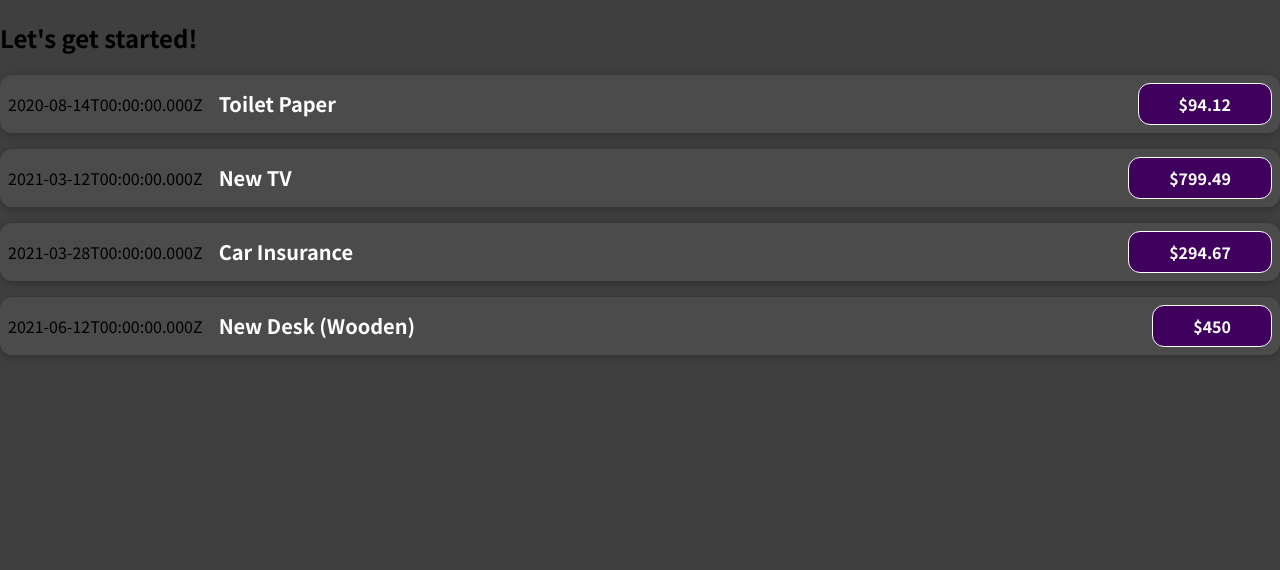
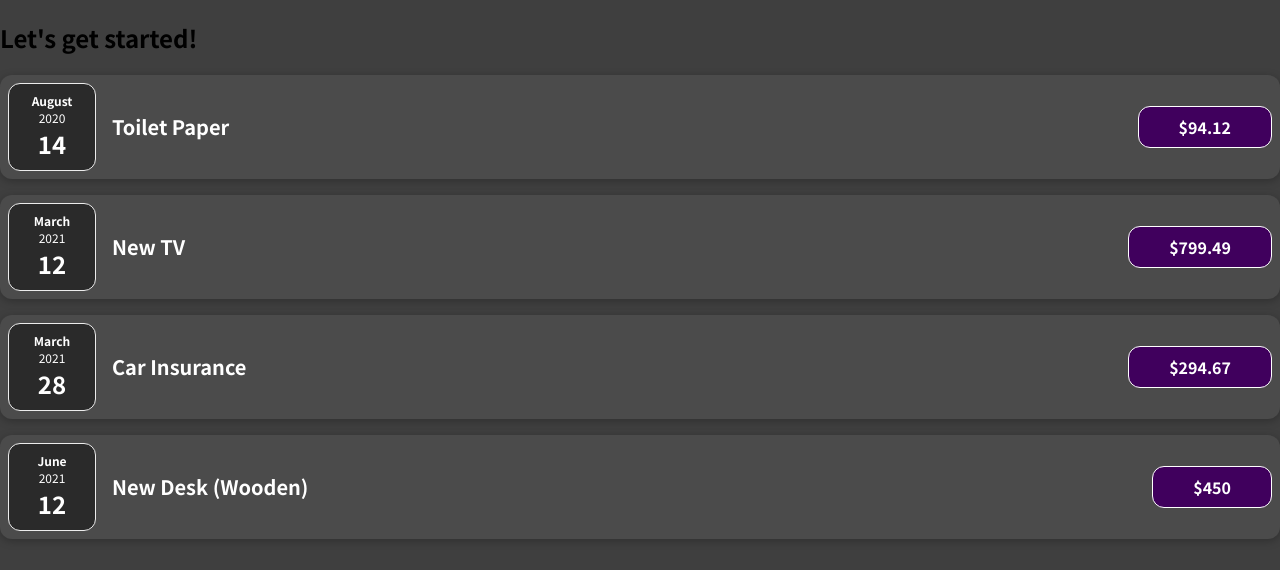
Before and after one commit to scottpeat/expensetrackerreactjs, a JavaScript app: page / in a window 1280 px wide. Shown: the top 570 px of the page. Built offline with nearby package versions, Linux system fonts and the light colour scheme.

Commit message:
Mastering the use of props

```diff
--- /dev/null
+++ b/src/components/ExpenseDate.css
@@ -0,0 +1,26 @@
+.expense-date {
+  display: flex;
+  flex-direction: column;
+  width: 5.5rem;
+  height: 5.5rem;
+  border: 1px solid #ececec;
+  background-color: #2a2a2a;
+  color: white;
+  border-radius: 12px;
+  align-items: center;
+  justify-content: center;
+}
+
+.expense-date__month {
+  font-size: 0.75rem;
+  font-weight: bold;
+}
+
+.expense-date__year {
+  font-size: 0.75rem;
+}
+
+.expense-date__day {
+  font-size: 1.5rem;
+  font-weight: bold;
+}
--- /dev/null
+++ b/src/components/ExpenseDate.js
@@ -0,0 +1,17 @@
+import './ExpenseDate.css';
+
+function ExpenseDate(props) {
+  const month = props.date.toLocaleString('en-US', { month: 'long' });
+  const day = props.date.toLocaleString('en-US', { day: '2-digit' });
+  const year = props.date.getFullYear();
+
+  return (
+    <div className="expense-date">
+      <div className="expense-date__month">{month}</div>
+      <div className="expense-date__year">{year}</div>
+      <div className="expense-date__day">{day}</div>
+    </div>
+  );
+}
+
+export default ExpenseDate;
--- a/src/components/ExpenseItem.js
+++ b/src/components/ExpenseItem.js
@@ -1,9 +1,10 @@
 import './ExpenseItem.css';
+import ExpenseDate from './ExpenseDate';
 
 function ExpenseItem(props) {
   return (
     <div className="expense-item">
-      <div>{props.date.toISOString()}</div>
+      <ExpenseDate date={props.date} />
       <div className="expense-item__description">
         <h2>{props.title}</h2>
       </div>
```
Also changed, not shown: src/components/Expenses.css (added, +9 -0 lines), src/components/Expenses.js (added, +31 -0 lines), 1 other file (tests, documents, lock files or other folders).
